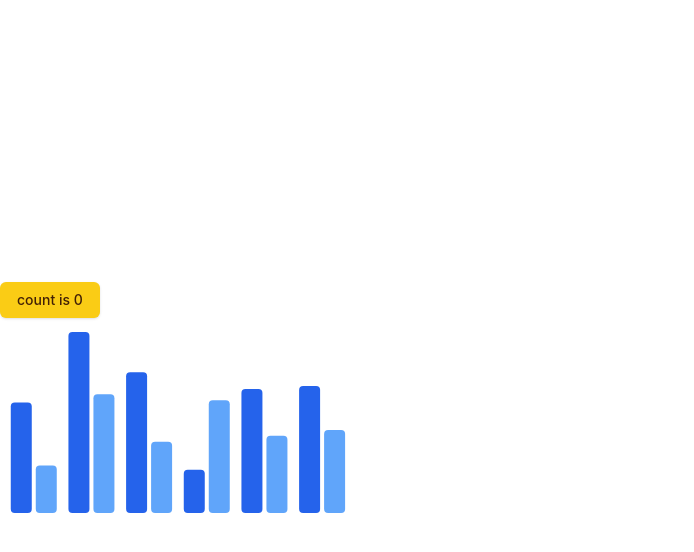
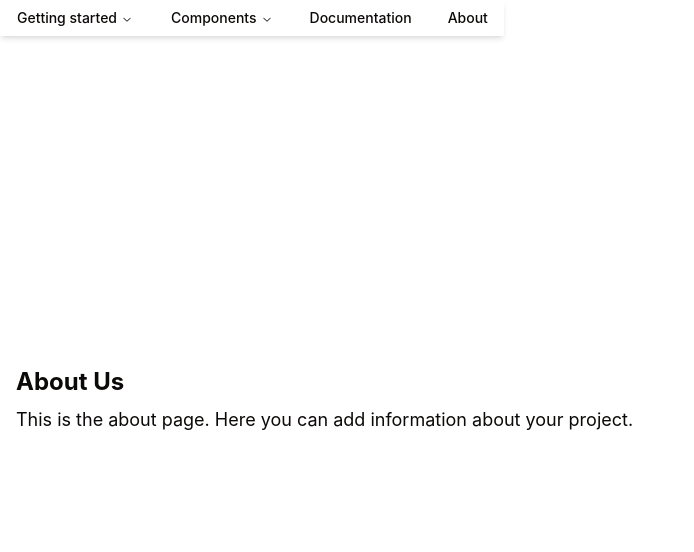
Before and after one commit to YeeeeeHan/amicooked-frontend, a React (Vite) app: page /about in a window 1280 px wide. Shown: the top 552 px of the page, without its empty margins (0-694 px from the left). Built offline with nearby package versions, Linux system fonts and the light colour scheme.

Commit message:
add routing + `about` and `home` pages

```diff
--- a/src/App.tsx
+++ b/src/App.tsx
@@ -1,44 +1,18 @@
-import { Button } from '@/components/ui/button';
-import { useState } from 'react';
-import { Bar, BarChart } from 'recharts';
-import { ChartConfig, ChartContainer } from './components/ui/chart';
+import { Navbar } from '@/components/navbar/navbar'
+import Home from '@/pages/Home'
+import { Route, Routes } from 'react-router-dom'
+import About from './pages/About'
 
 function App() {
-  const [count, setCount] = useState(0);
-
-  const chartData = [
-    { month: 'January', desktop: 186, mobile: 80 },
-    { month: 'February', desktop: 305, mobile: 200 },
-    { month: 'March', desktop: 237, mobile: 120 },
-    { month: 'April', desktop: 73, mobile: 190 },
-    { month: 'May', desktop: 209, mobile: 130 },
-    { month: 'June', desktop: 214, mobile: 140 },
-  ];
-
-  const chartConfig = {
-    desktop: {
-      label: 'Desktop',
-      color: '#2563eb',
-    },
-    mobile: {
-      label: 'Mobile',
-      color: '#60a5fa',
-    },
-  } satisfies ChartConfig;
-
   return (
     <>
-      <Button onClick={() => setCount((count) => count + 1)}>
-        count is {count}
-      </Button>
-      <ChartContainer config={chartConfig} className="min-h-[200px] w-full">
-        <BarChart accessibilityLayer data={chartData}>
-          <Bar dataKey="desktop" fill="var(--color-desktop)" radius={4} />
-          <Bar dataKey="mobile" fill="var(--color-mobile)" radius={4} />
-        </BarChart>
-      </ChartContainer>
+      <Navbar />
+      <Routes>
+        <Route path="/" element={<Home />} />
+        <Route path="/about" element={<About />} />
+      </Routes>
     </>
-  );
+  )
 }
 
-export default App;
+export default App
--- a/src/main.tsx
+++ b/src/main.tsx
@@ -1,10 +1,13 @@
 import { StrictMode } from 'react'
 import { createRoot } from 'react-dom/client'
+import { BrowserRouter } from 'react-router-dom'
 import App from './App.tsx'
 import './index.css'
 
 createRoot(document.getElementById('root')!).render(
   <StrictMode>
-    <App />
-  </StrictMode>,
+    <BrowserRouter>
+      <App />
+    </BrowserRouter>
+  </StrictMode>
 )
--- /dev/null
+++ b/src/pages/About.tsx
@@ -0,0 +1,12 @@
+const About = () => {
+  return (
+    <div className="p-4">
+      <h1 className="text-2xl font-bold">About Us</h1>
+      <p className="mt-2 text-lg">
+        This is the about page. Here you can add information about your project.
+      </p>
+    </div>
+  )
+}
+
+export default About
--- /dev/null
+++ b/src/pages/Home.tsx
@@ -0,0 +1,14 @@
+import { Button } from '@/components/ui/button'
+import { useState } from 'react'
+
+function Home() {
+  const [count, setCount] = useState(0)
+
+  return (
+    <>
+      <Button onClick={() => setCount((count) => count + 1)}>count is {count}</Button>
+    </>
+  )
+}
+
+export default Home
```
